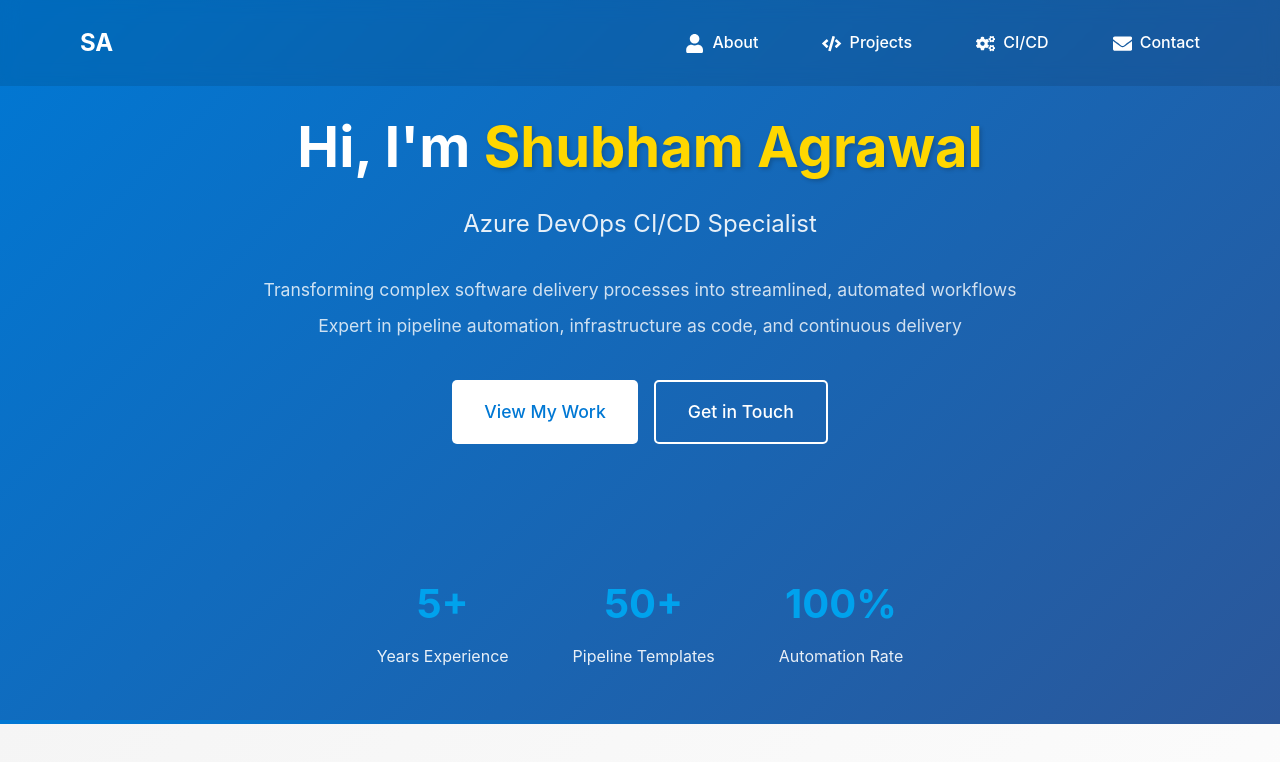
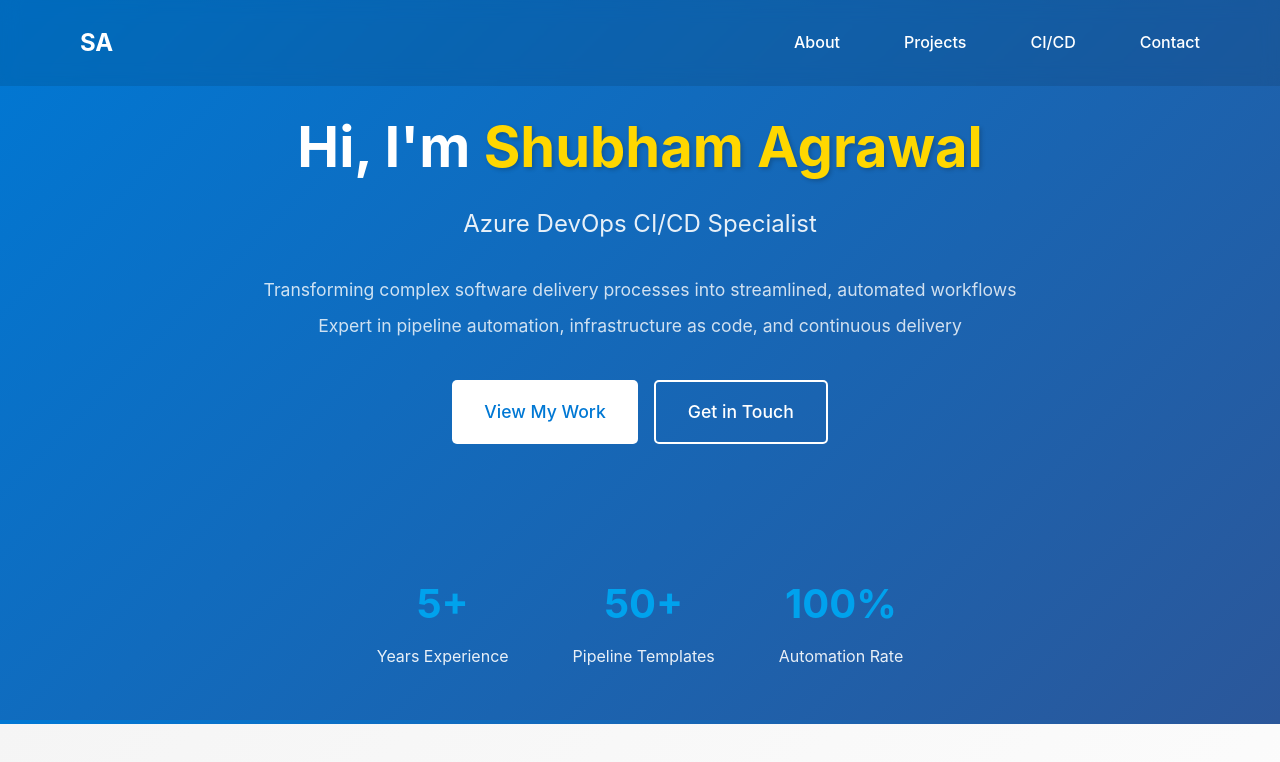
Before and after one commit to shubhambits/shubhambits.github.io, a React (Vite) app: page / in a window 1280 px wide. Shown: the top 762 px of the page. Built offline with nearby package versions, Linux system fonts and the light colour scheme.

Commit message:
remove header icons (#10)

```diff
--- a/src/components/Header.tsx
+++ b/src/components/Header.tsx
@@ -1,5 +1,4 @@
 import React from 'react';
-import { FaUser, FaCode, FaCogs, FaEnvelope } from 'react-icons/fa';
 import '../App.css';
 
 const Header: React.FC = () => {
@@ -26,25 +25,21 @@ const Header: React.FC = () => {
         <ul className="nav-links">
           <li>
             <a onClick={() => scrollToSection('about')}>
-              <FaUser />
               About
             </a>
           </li>
           <li>
             <a onClick={() => scrollToSection('projects')}>
-              <FaCode />
               Projects
             </a>
           </li>
           <li>
             <a onClick={() => scrollToSection('cicd-showcase')}>
-              <FaCogs />
               CI/CD
             </a>
           </li>
           <li>
             <a onClick={() => scrollToSection('contact')}>
-              <FaEnvelope />
               Contact
             </a>
           </li>
```
